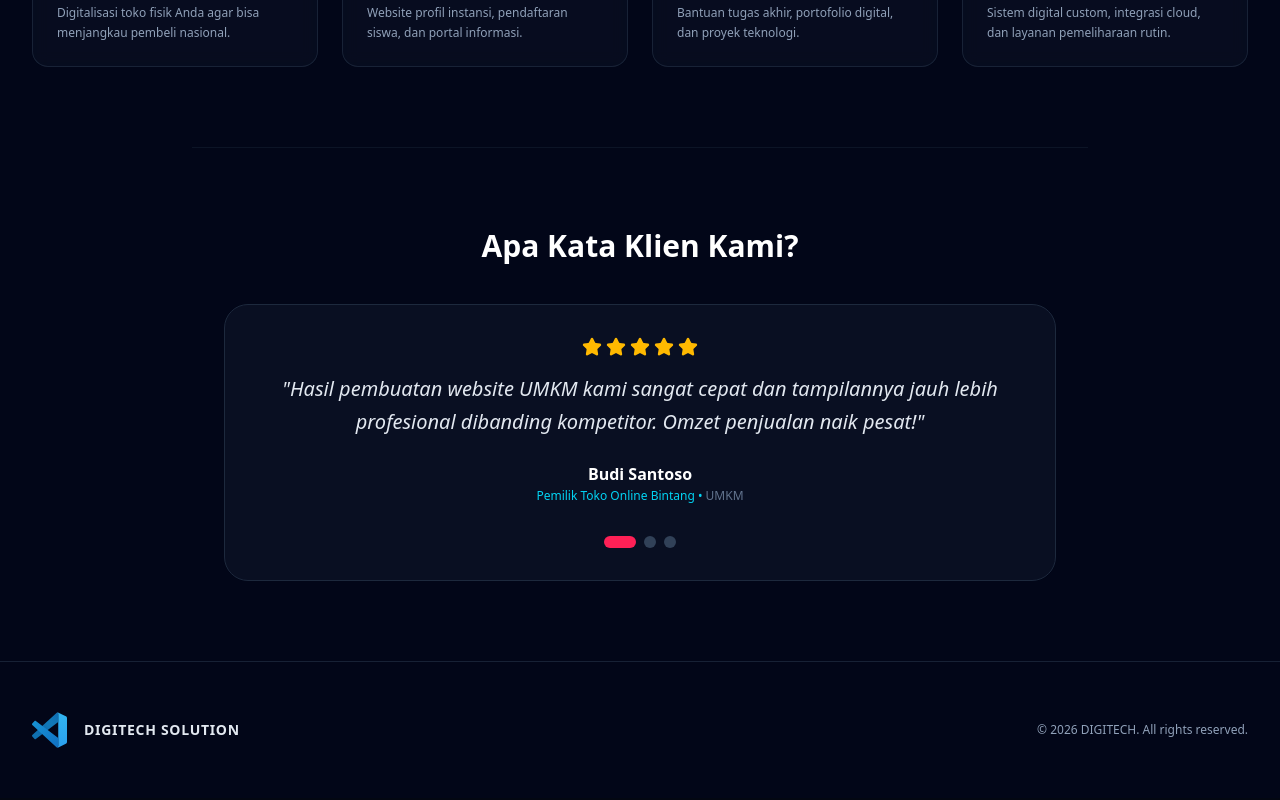
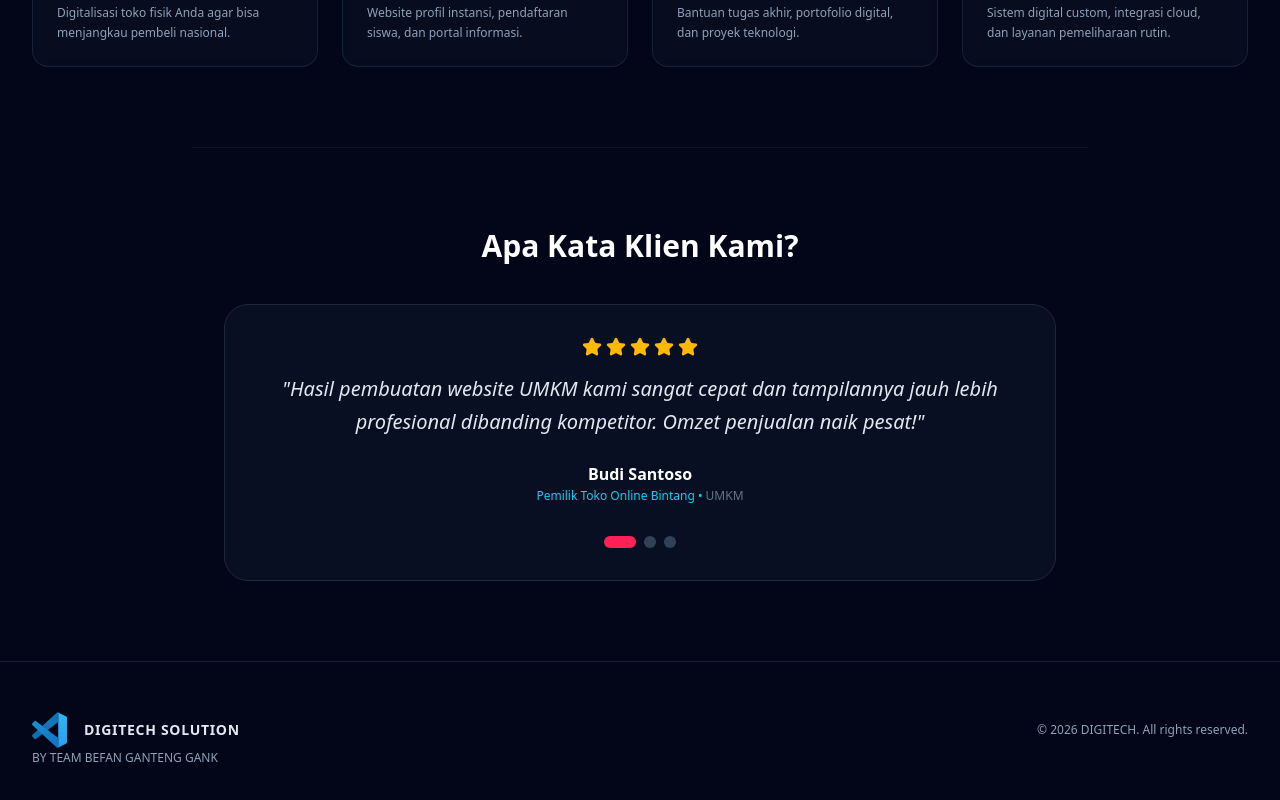
Before and after one commit to reyhansyahkamil34rpl-beep/digitech-web, a Next.js app: page / in a window 1280 px wide. Shown: the part 2608-3408 px from the top of the page. Built offline with nearby package versions, Linux system fonts and the light colour scheme.

Commit message:
Update teks

```diff
--- a/app/page.tsx
+++ b/app/page.tsx
@@ -429,6 +429,9 @@ export default function Home() {
           </div>
           <p>© {new Date().getFullYear()} DIGITECH. All rights reserved.</p>
         </div>
+        <div>
+          <p>BY TEAM BEFAN GANTENG GANK</p>
+        </div>
       </footer>
 
       {/* FLOATING WHATSAPP BUTTON */}
```
